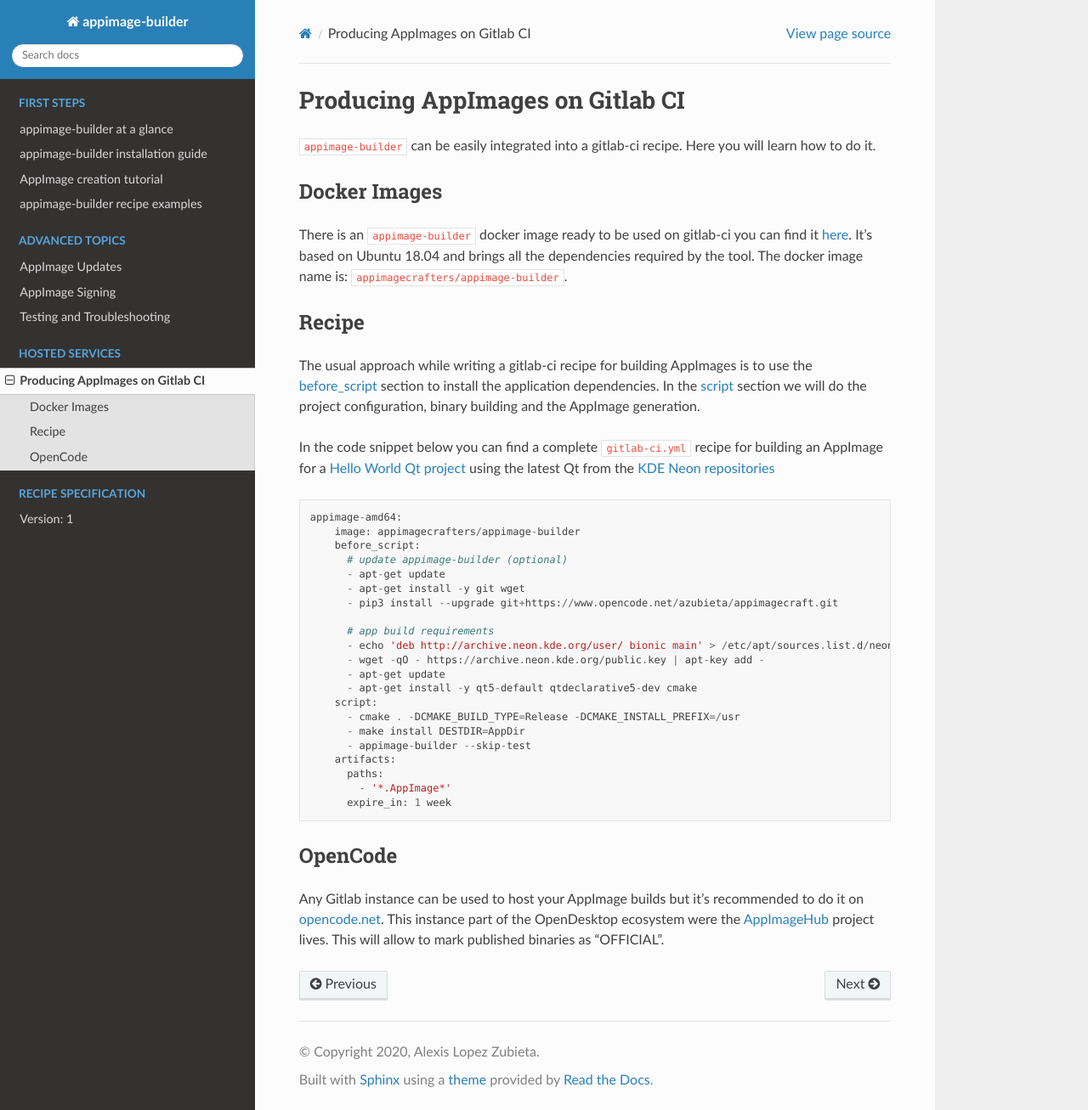
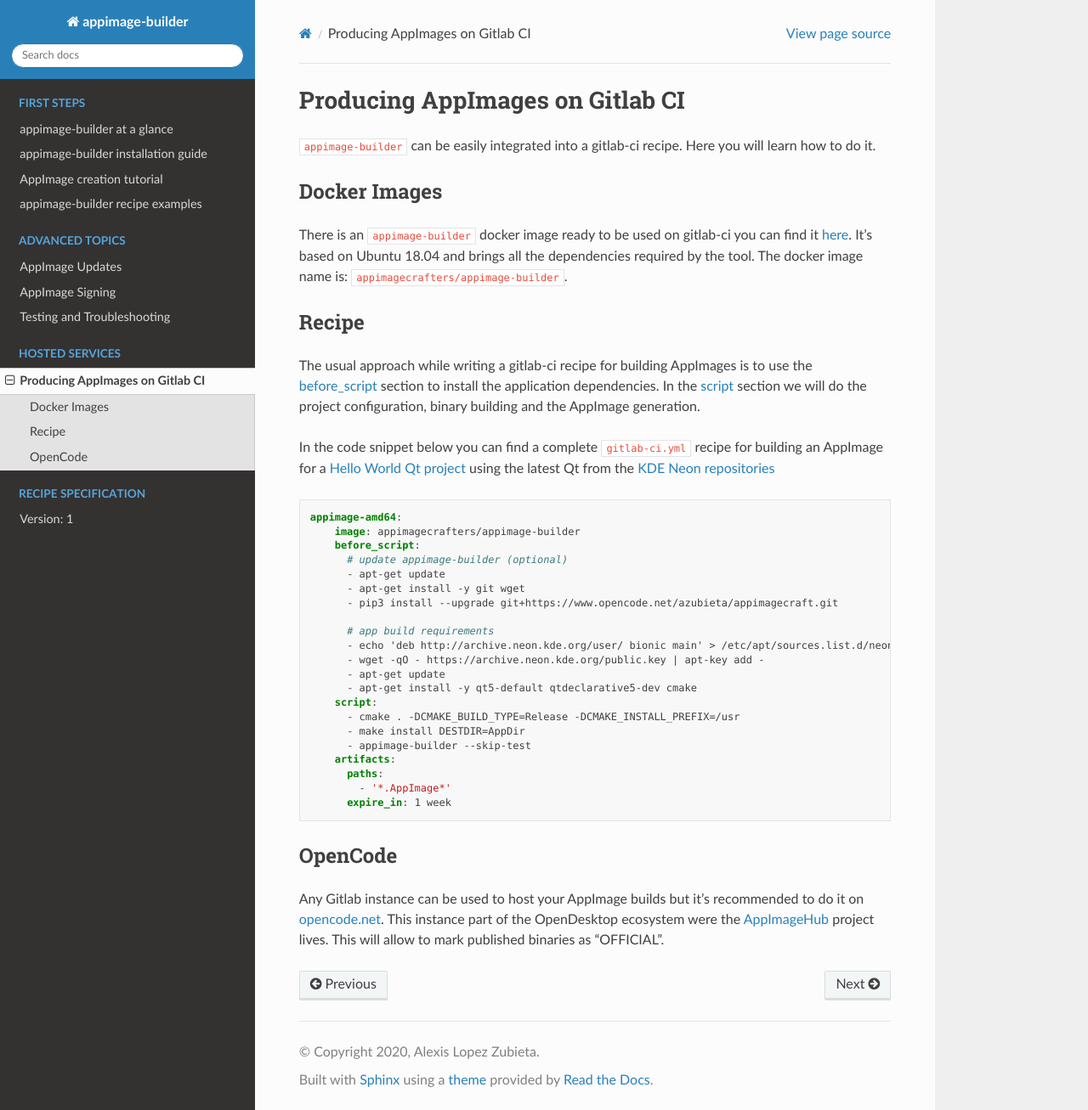
Before and after one commit to AppImageCrafters/appimage-builder-docs, a Sphinx documentation site: the page built from source/hosted-services/gitlab-ci.rst, in a window 1280 px wide and 1307 px high. Shown: the whole window at 85% size. Built offline with Sphinx 7.4.7 and the Read the Docs theme 2.0.0, drawn with Linux system fonts in a browser that asks for light colours.

Commit message:
fix typo

```diff
--- a/source/hosted-services/gitlab-ci.rst
+++ b/source/hosted-services/gitlab-ci.rst
@@ -35,7 +35,7 @@ In the code snippet below you can find a complete ``gitlab-ci.yml`` recipe for b
 .. _Hello World Qt project: https://www.opencode.net/azubieta/qt-hello-world/
 .. _KDE Neon repositories: http://archive.neon.kde.org/
 
-.. code-block::
+.. code-block:: yaml
 
     appimage-amd64:
         image: appimagecrafters/appimage-builder
```
